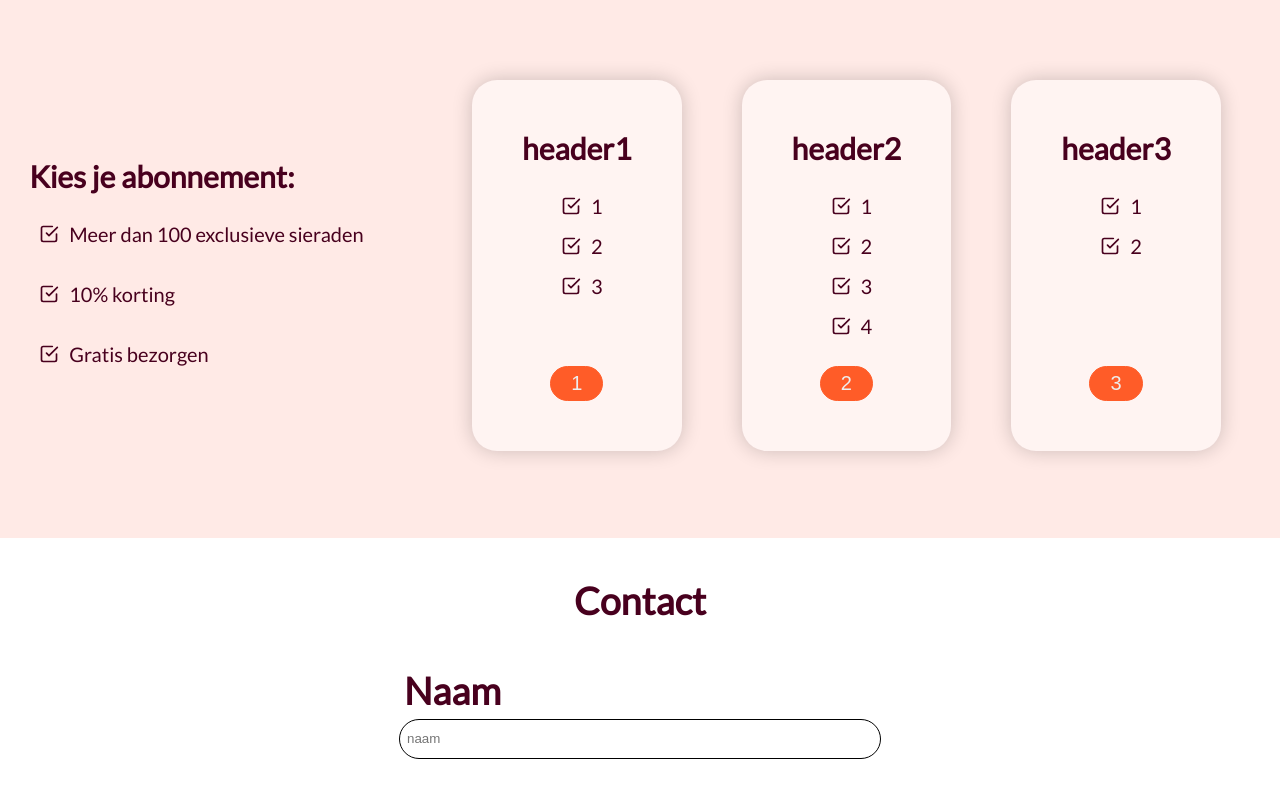
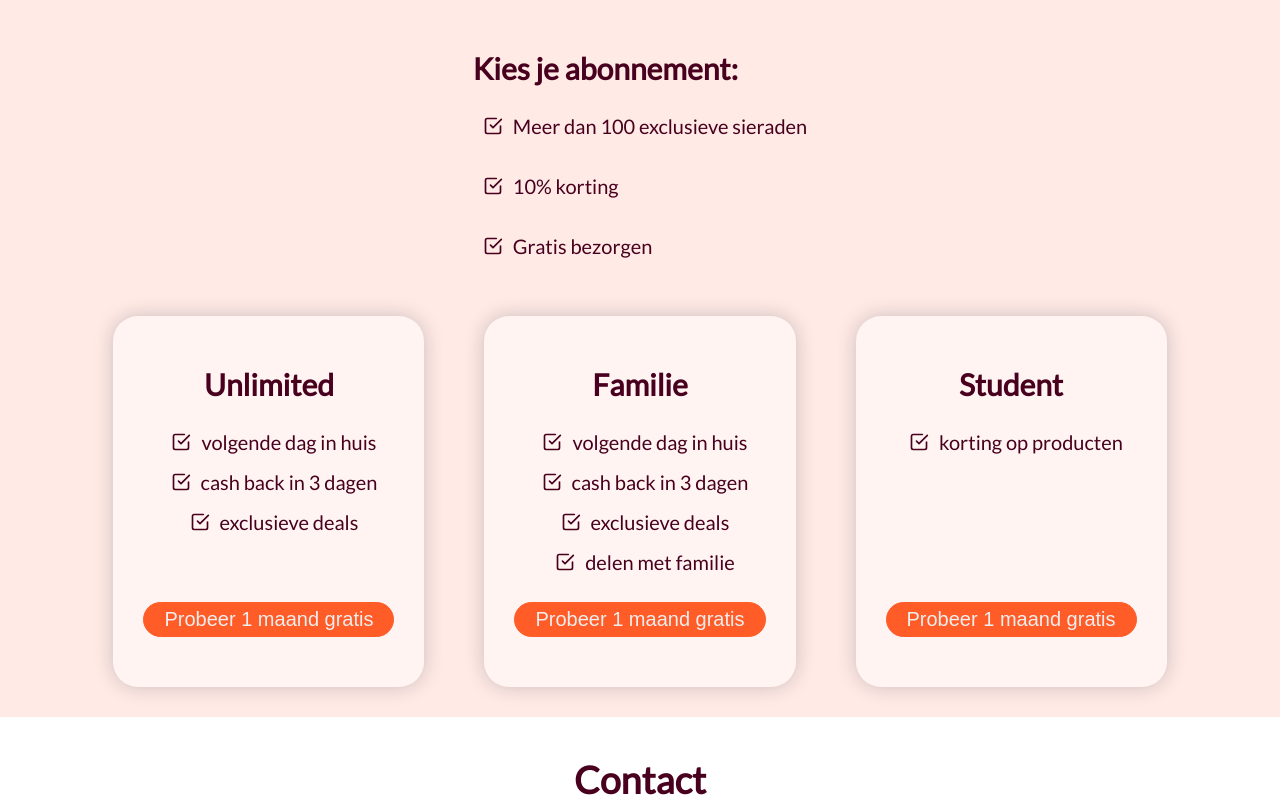
Before and after one commit to Shihua-liu/spark, a React (Create React App) app in the folder spark/: page / in a window 1280 px wide. Shown: the part 2207-3004 px from the top of the page. Built offline with nearby package versions, Linux system fonts and the light colour scheme.

Commit message:
login style veranderd

```diff
--- a/spark/src/components/Login/Login.css
+++ b/spark/src/components/Login/Login.css
@@ -1,5 +1,5 @@
 .loginform{
-    background-color: #ff5c28;
+    background-color: #fc7d52;
     width: 100vw;
     height: 100vh;
     font-size: 200%;
@@ -10,13 +10,13 @@
     margin: 2rem;
 }
 
-.bigPicture{
+.Picture{
     width: 70%;
     object-fit: contain;
     height: 100%;
 }
 
-.bigPicture__image{
+.Picture__image{
     object-fit: contain;
     width: 75%;
     height: 100%;
@@ -51,17 +51,24 @@ form > div > input{
 }
 
 .form__btn{
-    background-color: #ffccc2;
-    border-radius: 4px;
+    background-color: #ff5c28;
+    border: none;
+    border-radius: 5rem;
+    color: #eee;
     cursor: pointer;
-    display: block;
-    padding: 1rem 2rem;
-    width: 15rem;
-    color: #48001e;
+    padding: 0.5rem 2rem;
+    margin: 4rem 0rem;
     font-size: 120%;
-    border: 1px solid #ccc;
-    margin: 2rem;
+    transition: 0.75s ease-in-out;
 }
+
+.form__btn:hover{
+    background-color: hsl(15, 100%, 48%);
+    color: hsl(0, 0%, 73%);
+    border: hsl(0, 0%, 73%) 0.3rem solid;
+    transform: scale(1.05);
+}
+
 
 @media screen and (max-width:63.5rem){
 .form__wrapper{
--- a/spark/src/components/Login/Login.js
+++ b/spark/src/components/Login/Login.js
@@ -1,4 +1,4 @@
-
+import { Link } from "react-router-dom"
 import "./Login.css"
 
 const Login = () => {
@@ -6,8 +6,8 @@ const Login = () => {
         <div className="loginform">
             <h1 class="login__header">Login</h1>
             <div className="form__wrapper">
-                <div className="bigPicture">
-                    <img className="bigPicture__image" src="/images/rings-background-image.jpg" alt="" />
+                <div className="Picture">
+                    <img className="Picture__image" src="/images/rings-background-image.jpg" alt="" />
                 </div>
                 <form action="">
                     <div className="form__deel">
@@ -18,7 +18,10 @@ const Login = () => {
                         <label>Wachtwoord</label>
                         <input type="text" />
                     </div>
-                    <button className="form__btn">Login</button>
+                    <Link to="/collection">
+                        <button className="form__btn">Login</button>
+                    </Link>
+
 
                 </form>
             </div>
--- /dev/null
+++ b/spark/src/components/collection/collection.js
@@ -0,0 +1,15 @@
+import React from "react"
+
+class collection extends React.Component {
+    constructor(props) {
+        super(props);
+    }
+
+    render() {
+        return (
+        <h1>{this.props.hallo}</h1>
+        );
+    }
+}
+
+export default collection;
--- a/spark/src/components/firstpage/Cards/CardsHeaderEnButton.js
+++ b/spark/src/components/firstpage/Cards/CardsHeaderEnButton.js
@@ -1,23 +1,23 @@
 const CardsHeaderEnButton =
     [
         {
-            "Header": "header1",
-            "button": "1",
-            "text": ["1","2","3"],
+            "Header": "Unlimited",
+            "button": "Probeer 1 maand gratis",
+            "text": ["volgende dag in huis","cash back in 3 dagen","exclusieve deals"],
             "type": "none",
             "id": 1
         },
         {
-            "Header": "header2",
-            "button": "2",
-            "text": ["1","2","3", "4"],
+            "Header": "Familie",
+            "button": "Probeer 1 maand gratis",
+            "text": ["volgende dag in huis","cash back in 3 dagen","exclusieve deals", "delen met familie"],
             "type": "special",
             "id": 2
         },
         {
-            "Header": "header3",
-            "button": "3",
-            "text": ["1","2"],
+            "Header": "Student",
+            "button": "Probeer 1 maand gratis",
+            "text": ["korting op producten"],
             "type": "none",
             "id": 3
         }
--- a/spark/src/components/firstpage/Cards/CardsInfo.js
+++ /dev/null
@@ -1,6 +0,0 @@
-const CardsInfo = [
-    { text: 'Whatever the mind of man can conceive and believe, it can achieve.'},
-
-]
-
-export default { CardsInfo };
--- a/spark/src/components/firstpage/contact/contact.css
+++ b/spark/src/components/firstpage/contact/contact.css
@@ -28,6 +28,7 @@
     border-radius: 2.5rem;
     padding: 0.5rem;
     border: 0.1rem black solid;
+    color: #48001e;
 }
 
 .contact__section--textarea{
--- a/spark/src/components/firstpage/firstpage.js
+++ b/spark/src/components/firstpage/firstpage.js
@@ -8,7 +8,6 @@ import Sectionsecond from "./Sectionsecond/Section"
 import Cardtext from "./Cards/Cards-text"
 import Cards from "./Cards/Cards"
 import CardsHeaderEnButton from "./Cards/CardsHeaderEnButton"
-import CardsInfo from "./Cards/CardsInfo";
 import Contact from "./contact/contact"
 
 import { BiSupport } from "react-icons/bi"
@@ -32,7 +31,7 @@ const firstpage = () => {
             <Sectionsecond BigTitleSection="Prices">
                 <Cardtext />
                 <section className="card__section--cards">
-                    <Cards CardsHeaderEnButton={CardsHeaderEnButton} CardsInfo={CardsInfo} />
+                    <Cards CardsHeaderEnButton={CardsHeaderEnButton} />
                 </section>
             </Sectionsecond>
             <Contact head="Contact" />
```
Also changed, not shown: spark/src/index.js (+7 -3 lines), spark/src/components/collection/collection.css (added).
